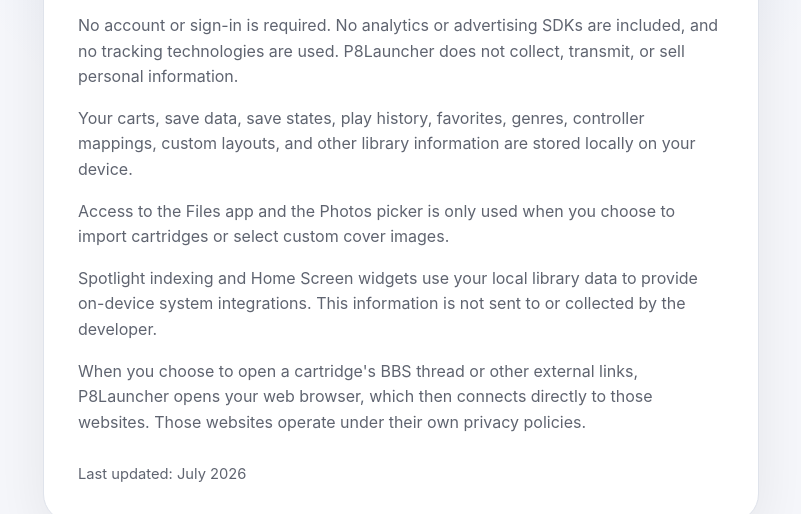
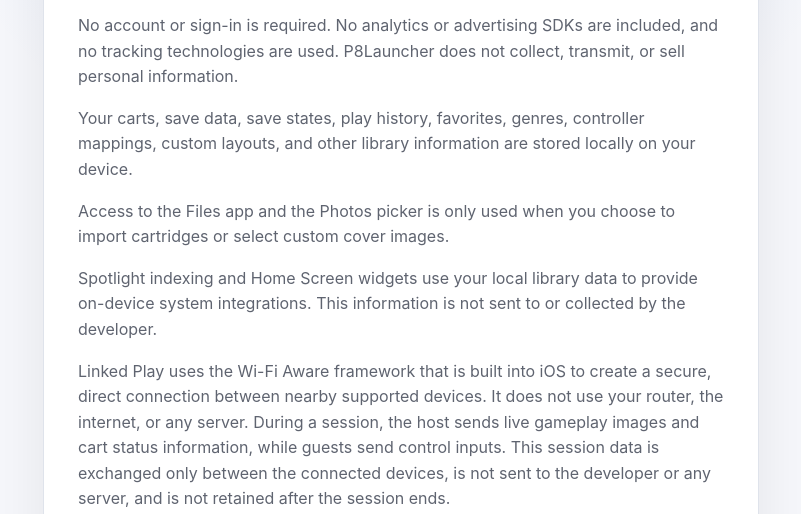
Before and after one commit to MaxOsirus/MaxOsirus.github.io, a plain HTML site: page privacy/index.html in a window 1280 px wide. Shown: the part 286-800 px from the top of the page, without its empty margins (239-1040 px from the left). Drawn offline with Linux system fonts and the light colour scheme.

Commit message:
Updated privacy policy (Linked Play added)

```diff
--- a/privacy/index.html
+++ b/privacy/index.html
@@ -23,9 +23,11 @@
 
         <p>Spotlight indexing and Home Screen widgets use your local library data to provide on-device system integrations. This information is not sent to or collected by the developer.</p>
 
+        <p>Linked Play uses the Wi-Fi Aware framework that is built into iOS to create a secure, direct connection between nearby supported devices. It does not use your router, the internet, or any server. During a session, the host sends live gameplay images and cart status information, while guests send control inputs. This session data is exchanged only between the connected devices, is not sent to the developer or any server, and is not retained after the session ends.</p>
+
         <p>When you choose to open a cartridge's BBS thread or other external links, P8Launcher opens your web browser, which then connects directly to those websites. Those websites operate under their own privacy policies.</p>
 
-        <footer>Last updated: July 2026</footer>
+        <footer>Last updated: August 2026</footer>
     </section>
 </main>
 </body>
```
